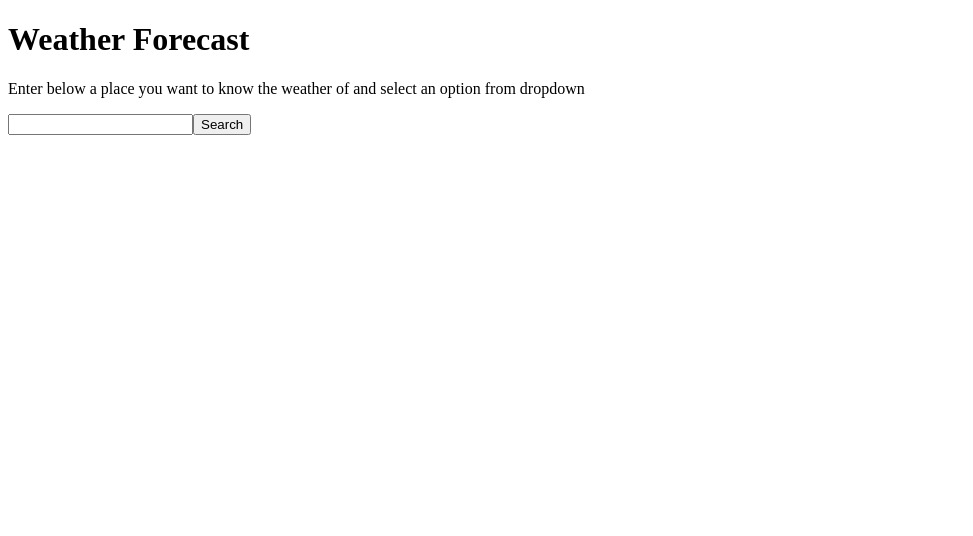
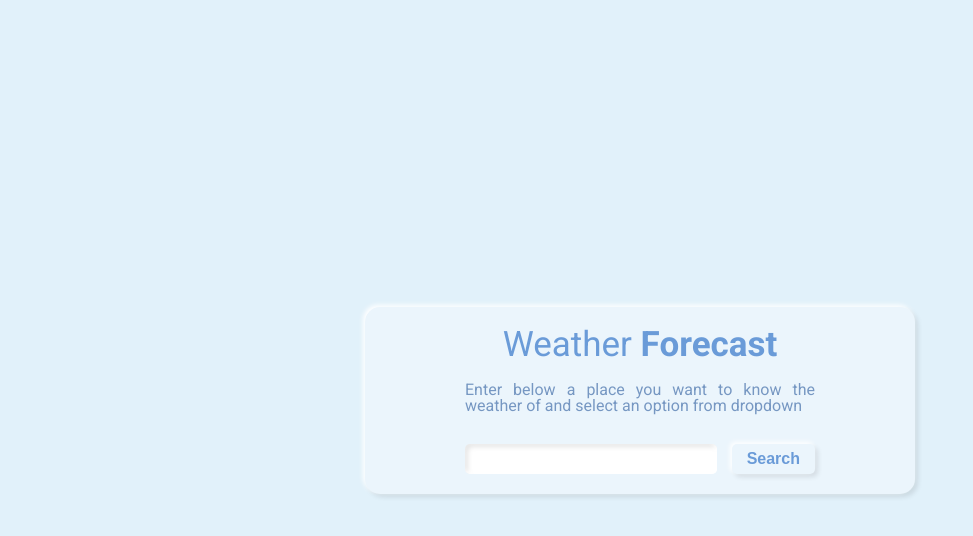
Before and after one commit to ssenick/web-app-weather-typescript, a React (Create React App) app: page / in a window 1280 px wide. Shown: the top 536 px of the page, without its empty margins (0-973 px from the left). Built offline with nearby package versions, Linux system fonts and the light colour scheme.

Commit message:
delete tailwind

```diff
--- a/package.json
+++ b/package.json
@@ -14,6 +14,7 @@
     "react": "^18.2.0",
     "react-dom": "^18.2.0",
     "react-scripts": "5.0.1",
+    "sass": "^1.64.2",
     "typescript": "^4.9.5",
     "usehooks-ts": "^2.9.1",
     "web-vitals": "^2.1.4"
@@ -41,8 +42,5 @@
       "last 1 firefox version",
       "last 1 safari version"
     ]
-  },
-  "devDependencies": {
-    "tailwindcss": "^3.3.3"
   }
 }
--- a/public/index.html
+++ b/public/index.html
@@ -8,7 +8,9 @@
       name="description"
       content="Web site created using create-react-app"
     />
-
+    <link rel="preconnect" href="https://fonts.googleapis.com">
+    <link rel="preconnect" href="https://fonts.gstatic.com" crossorigin>
+    <link href="https://fonts.googleapis.com/css2?family=Roboto:wght@400;500;700&display=swap" rel="stylesheet">
     <title>React App</title>
   </head>
   <body>
--- a/src/App.css
+++ b/src/App.css
@@ -0,0 +1,24 @@
+
+.app {
+    text-align: center;
+    min-height: 100vh;
+    min-width: 100vw;
+    color: white;
+    display: flex;
+    align-items: center;
+}
+
+.app__container {
+    width: 100%;
+    max-width: 550px;
+    margin: 0 auto;
+    padding: 20px 20px;
+    display: flex;
+    flex-direction: column;
+    justify-content: center;
+    gap: 30px;
+    border-radius: 15px ;
+    background: #ebf5fc;
+    box-shadow: -2px -2px 5px rgba(255, 255, 255, 1),
+    3px 3px 5px rgba(0, 0, 0, 0.1);
+}
--- a/src/App.tsx
+++ b/src/App.tsx
@@ -1,19 +1,18 @@
-import React, {JSX} from 'react';
+import './App.css'
+import React, {FC} from 'react';
 import Header from "./components/Header";
 import Search from "./components/Search";
 
-enum Gradient {
-    main = 'bg-gradient-to-br from-sky-400 via-rose-400 to-lime-400',
-}
 
-const App = (): JSX.Element => {
+
+const App:FC = () => {
 
     return (
-        <div className={`flex justify-center items-center   ${Gradient.main}  h-[100vh] w-full `}>
+        <div className='app'>
             <div
-                className='flex flex-col items-center justify-center  gap-5  w-full h-full md:max-w-[500px] mx-3  py-4 md:py-4 md:px-10 lg:px-14 h-full  bg-white bg-opacity-20 backdrop-blur-ls rounded drop-shadow-lg'>
+                className='app__container'>
                 <Header/>
-                <main className='w-full'>
+                <main className='main'>
                     <Search/>
                 </main>
             </div>
--- a/src/components/Header.tsx
+++ b/src/components/Header.tsx
@@ -1,12 +1,12 @@
 import React, {JSX} from 'react';
-
+import './index.scss'
 const Header = ():JSX.Element => {
    return (
-      <header className='text-center'>
-         <h1 className="text-4xl font-thin">
-            Weather <span className="font-black">Forecast</span>
+      <header className='header'>
+         <h1 className="header__title">
+            Weather <span>Forecast</span>
          </h1 >
-         <p className="text-sm mt-2">
+         <p className="header__desc">
             Enter below a place you want to know the weather of and select an option
             from dropdown
          </p>
--- a/src/components/Search.tsx
+++ b/src/components/Search.tsx
@@ -1,24 +1,25 @@
-import React, {ChangeEvent, FC, useState} from 'react';
+import React, {ChangeEvent, FC, useRef, useState} from 'react';
 import axios, {AxiosError} from "axios";
 import useDebounce from "../hooks/useDebounce";
 import {GlobalOption} from "../type";
 import {GLOBAL_CITY, KEY} from "../API";
 
 
-
-
 const Search: FC = () => {
     const [city, setCity] = useState<string>('')
-    const debounce = useDebounce(fetchingCity,350)
-    const [errorOptions,setErrorOptions] = useState('');
-    const [isLoadingOptions,setIsLoadingOptions] = useState(false);
+    const debounce = useDebounce(fetchingCity, 350)
+    const [options, setOptions] = useState<GlobalOption[] | null>(null);
+    const [errorOptions, setErrorOptions] = useState('');
+    const [isLoadingOptions, setIsLoadingOptions] = useState(false);
+    const inputRef = useRef<HTMLInputElement | null>(null)
 
-    async  function fetchingCity   (value:string)  {
+    async function fetchingCity(value: string) {
         try {
             setIsLoadingOptions(true)
-           const {data} =  await axios.get<GlobalOption[]>(`${GLOBAL_CITY}?q=${value}&limit=5&appid=${KEY}`);
-        } catch (e:unknown){
-            const error = e as  AxiosError
+            const {data} = await axios.get<GlobalOption[]>(`${GLOBAL_CITY}?q=${value}&limit=5&appid=${KEY}`);
+            setOptions(data)
+        } catch (e: unknown) {
+            const error = e as AxiosError
             setErrorOptions(error.message)
         } finally {
             setIsLoadingOptions(false)
@@ -26,27 +27,42 @@ const Search: FC = () => {
     }
 
 
-
-    const onChangeCity =  (e: ChangeEvent<HTMLInputElement>) => {
+    const onChangeCity = (e: ChangeEvent<HTMLInputElement>) => {
         const value = e.target.value.trim()
         setCity(value)
-        if (value === '') return
+        if (value === '') {
+            console.log(111)
+            setOptions(null)
+            return
+        }
         debounce(value)
     }
 
-    console.log(isLoadingOptions)
+const onFocus = () => {
+}
+    return (
+        <div className='search'>
+            <div className='search__wrapper'>
+                <input
+                    ref={inputRef}
+                    type="text"
+                    value={city}
+                    onChange={onChangeCity}
+                    onFocus={onFocus}
+                    />
+                <button className='search__button'>Search</button>
+                {city && options  &&
+                   <ul className='search__options'>
+                       {options.map((elem:GlobalOption)  =>
+                           <li key={`${elem.let}${elem.lon}`} className='search__option'>
+                               <button>{elem.name}, {elem.country}</button>
+                           </li>)}
+                   </ul>
+                }
 
-    return (
-        <div className='flex w-full'>
-            <input
-                type="text"
-                value={city}
-                onChange={onChangeCity}
-                className='px-3 py-1 rounded-l basis-full'/>
-            <button
-                className='flex justify-center items-center border-1 px-3 py-1 bg-emerald-400 rounded-r text-white hover:bg-emerald-500 transition '>Search
-            </button>
+            </div>
         </div>
+
     );
 };
 
--- /dev/null
+++ b/src/components/index.scss
@@ -0,0 +1,98 @@
+$main-bg: #e1f1fa;
+$block-bg: #ebf5fc;
+$color: #6a9bd8;
+$text: #7697c2;
+$hover: #f1f6fc;
+$white: #fff;
+.shadow-out {
+  box-shadow: -2px -2px 5px rgba(255, 255, 255, 1),
+  3px 3px 5px rgba(0, 0, 0, 0.1);
+}
+
+.shadow-inset {
+  box-shadow: inset -2px -2px 5px rgba(255, 255, 255, 1),
+  inset 3px 3px 5px rgba(0, 0, 0, 0.1);
+}
+
+// header
+.header {
+  &__title {
+    display: block;
+    font-size: 35px;
+
+    span {
+      font-weight: 900;
+    }
+
+    &:not(:last-child) {
+      margin-bottom: 20px;
+    }
+
+  }
+
+  &__desc {
+    max-width: 350px;
+    text-align: justify;
+    margin: 0 auto;
+    color: $text;
+  }
+}
+
+// search
+.search {
+  max-width: 350px;
+  margin: 0 auto;
+
+  &__wrapper {
+    display: flex;
+    gap: 15px;
+    position: relative;
+  }
+
+  input {
+    flex: 1 1 auto;
+    min-height: 30px;
+    border-radius: 5px;
+    padding: 5px 15px;
+    @extend .shadow-inset;
+  }
+
+  &__button {
+    padding: 5px 15px;
+    font-weight: 700;
+    @extend .shadow-out;
+    border-radius: 5px;
+
+    &:active {
+      @extend .shadow-inset;
+    }
+
+    &:hover {
+      background-color: $hover;
+    }
+  }
+
+  &__options {
+    position: absolute;
+    left: 0;
+    top: calc(100% + 7px);
+    background-color: $white;
+    border-radius: 5px;
+    min-width: 130px;
+    text-align: left;
+    padding: 3px;
+  }
+
+  &__option {
+    button {
+      font-size: 14px;
+      width: 100%;
+      padding: 7px 15px;
+      text-align: left;
+      &:hover, &:focus {
+        background-color: $hover;
+      }
+
+    }
+  }
+}
--- a/src/index.css
+++ b/src/index.css
@@ -1,3 +1,90 @@
-@tailwind base;
-@tailwind components;
-@tailwind utilities;
+* {
+    padding: 0;
+    margin: 0;
+    border: 0;
+    color: #6a9bd8;
+}
+
+*,
+*:before,
+*:after {
+    box-sizing: border-box;
+}
+
+:focus,
+:active {
+    outline-color: #6a9bd8;
+}
+
+a:focus,
+a:active {
+    outline-color: #6a9bd8;
+}
+
+html,
+body {
+    height: 100%;
+}
+
+body {
+    line-height: 1;
+    -ms-text-size-adjust: 100%;
+    -moz-text-size-adjust: 100%;
+    -webkit-text-size-adjust: 100%;
+    -webkit-font-smoothing: antialiased;
+    -moz-osx-font-smoothing: grayscale;
+    font-family: 'Roboto', sans-serif;
+    background: #e1f1fa;
+
+}
+
+#root {
+    min-height: 100%;
+    display: flex;
+    flex-direction: column;
+    overflow: hidden;
+
+}
+
+input,
+button,
+textarea {
+    font-size: inherit;
+}
+
+button {
+    cursor: pointer;
+    color: inherit;
+    background-color: inherit;
+}
+
+a {
+    color: inherit;
+}
+
+a:link,
+a:visited {
+    text-decoration: none;
+}
+
+a:hover {
+    text-decoration: none;
+}
+
+ul li {
+    list-style: none;
+}
+
+img {
+    vertical-align: top;
+}
+
+h1,
+h2,
+h3,
+h4,
+h5,
+h6 {
+    font-weight: inherit;
+    font-size: inherit;
+}
--- a/src/type/index.ts
+++ b/src/type/index.ts
@@ -1,3 +1,6 @@
 export type GlobalOption = {
     name:string
+    country: string
+    let:number,
+    lon:number
 }
```
Also changed, not shown: tailwind.config.ts (deleted, +0 -10 lines), 1 other file (tests, documents, lock files or other folders).
